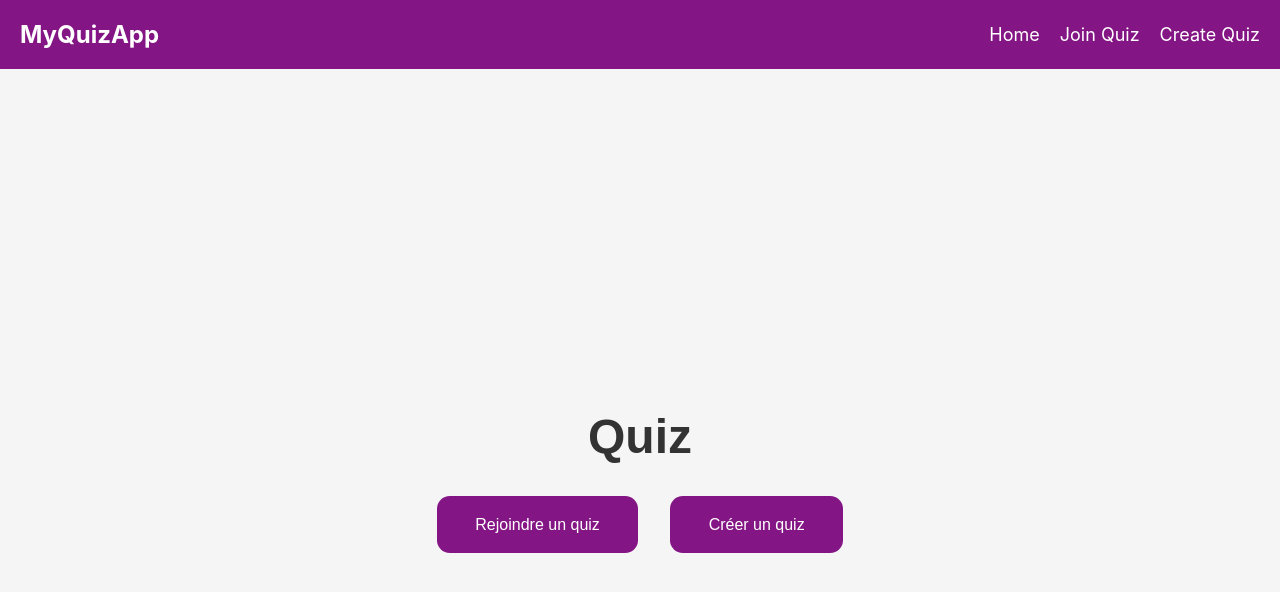
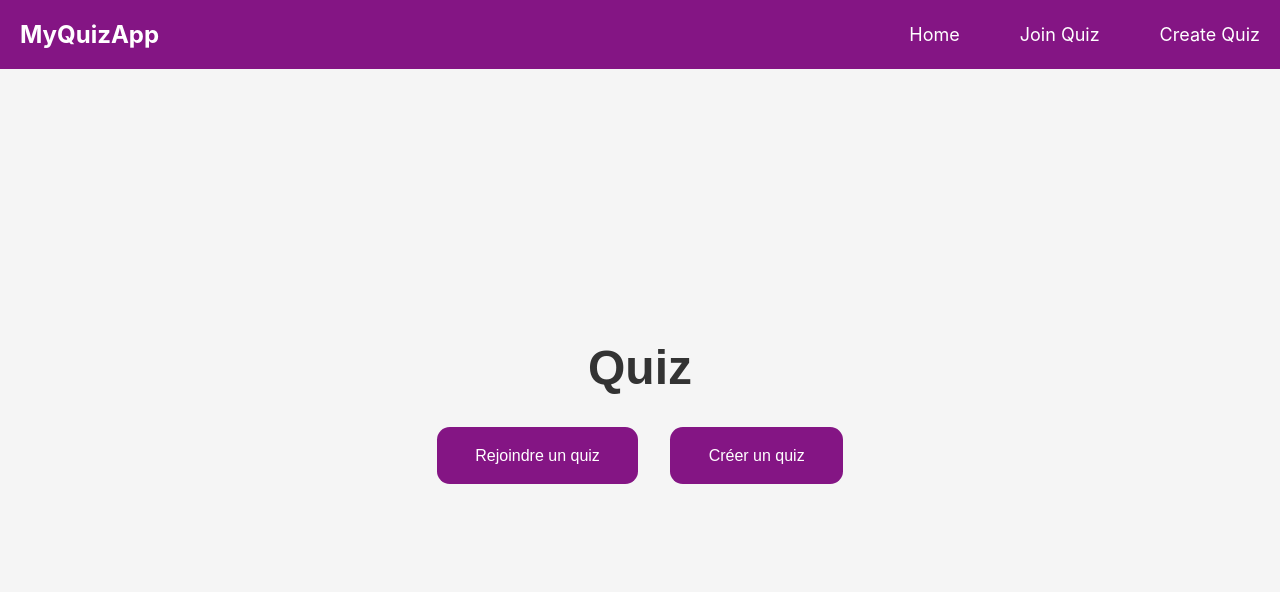
Before and after one commit to Floupper/BinaryWizards-Web, a React (Create React App) app in the folder binarywizards-webapp/: page / in a window 1280 px wide. Shown: the top 592 px of the page. Built offline with nearby package versions, Linux system fonts and the light colour scheme.

Commit message:
fix(Navbar.css):fix scroll on navbar

```diff
--- a/binarywizards-webapp/src/assets/Navbar.css
+++ b/binarywizards-webapp/src/assets/Navbar.css
@@ -1,4 +1,6 @@
 .Navbar {
+  position: fixed;
+  width: 100%;
     display: flex;
     justify-content: space-between;
     align-items: center;
@@ -31,6 +33,7 @@
     text-decoration: none;
     font-size: 18px;
     transition: color 0.3s;
+    margin-right: 2.5rem;
   }
 
   .Navbar-links a:hover {
```
